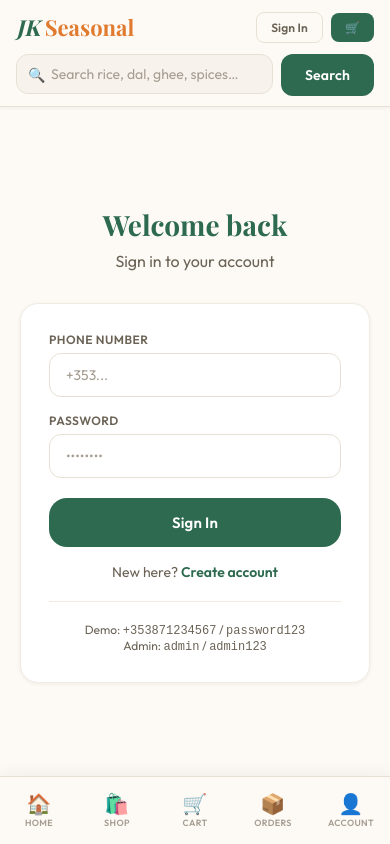
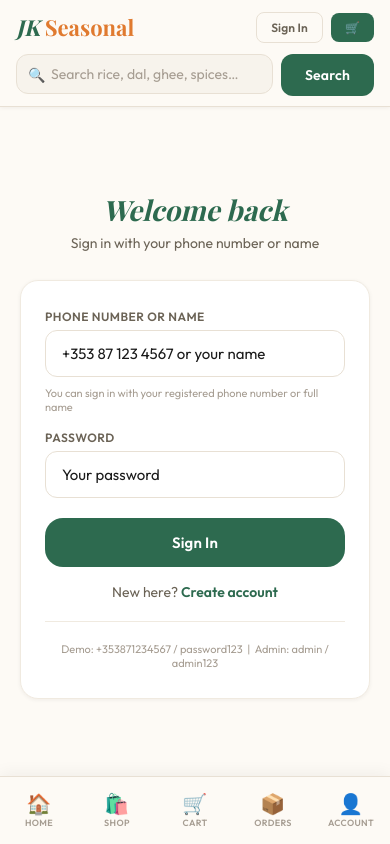
Before and after one commit to peppinfernando/indian-grocery, a React (Create React App) app in the folder frontend/: page /login in a window 390 px wide. Built offline with nearby package versions, Linux system fonts and the light colour scheme; a web font is replaced by a local one.

Commit message:
Login by name or phone number

```diff
--- a/frontend/src/pages/AuthPages.js
+++ b/frontend/src/pages/AuthPages.js
@@ -4,7 +4,8 @@ import { login as loginApi, register as registerApi } from '../hooks/useApi';
 import { useAuth, useToast } from '../context/AppContext';
 
 export function LoginPage() {
-  const [form, setForm] = useState({ phone: '', password: '' });
+  const [identifier, setIdentifier] = useState('');
+  const [password, setPassword] = useState('');
   const [loading, setLoading] = useState(false);
   const { login } = useAuth();
   const { showToast } = useToast();
@@ -14,47 +15,62 @@ export function LoginPage() {
     e.preventDefault();
     setLoading(true);
     try {
-      const data = await loginApi(form);
+      const data = await loginApi({ phone: identifier.trim(), password });
       login(data);
-      showToast(`Welcome back, ${data.name}! 👋`);
+      showToast('Welcome back, ' + data.name + '!');
       navigate(data.is_admin ? '/admin' : '/account');
     } catch {
-      showToast('Invalid phone or password');
-    } finally {
-      setLoading(false);
-    }
+      showToast('Invalid credentials — check your phone number or name');
+    } finally { setLoading(false); }
+  };
+
+  const inp = {
+    padding: '13px 16px', border: '1.5px solid var(--border)',
+    borderRadius: 'var(--radius-md)', background: 'var(--surface)',
+    color: 'var(--text)', fontSize: 15, outline: 'none',
+    fontFamily: 'var(--font-body)', width: '100%',
+    WebkitTextFillColor: 'var(--text)', boxSizing: 'border-box'
   };
 
   return (
-    <div className="page-content fade-up" style={{ display: 'flex', alignItems: 'center', justifyContent: 'center', minHeight: '80vh', padding: '20px' }}>
+    <div className="page-content fade-up" style={{ display: 'flex', alignItems: 'center', justifyContent: 'center', minHeight: '80vh', padding: 20 }}>
       <div style={{ width: '100%', maxWidth: 400 }}>
-        <div style={{ textAlign: 'center', marginBottom: 32 }}>
-          <h1 style={{ fontFamily: 'var(--font-display)', fontSize: 28, fontWeight: 700, color: 'var(--primary)', marginBottom: 8 }}>Welcome back</h1>
-          <p style={{ color: 'var(--text-muted)' }}>Sign in to your account</p>
+        <div style={{ textAlign: 'center', marginBottom: 28 }}>
+          <h1 style={{ fontFamily: 'var(--font-display)', fontSize: 28, fontWeight: 700, color: 'var(--primary)', marginBottom: 6, fontStyle: 'italic' }}>Welcome back</h1>
+          <p style={{ color: 'var(--text-muted)', fontSize: 14 }}>Sign in with your phone number or name</p>
         </div>
-        <div className="card" style={{ padding: '28px 28px' }}>
+        <div className="card" style={{ padding: '28px 24px' }}>
           <form onSubmit={handleSubmit} style={{ display: 'flex', flexDirection: 'column', gap: 16 }}>
             <div className="form-group">
-              <label className="form-label">Phone Number</label>
-              <input className="form-input" type="tel" placeholder="+353..." value={form.phone}
-                onChange={e => setForm(f => ({ ...f, phone: e.target.value }))} required />
+              <label className="form-label">Phone Number or Name</label>
+              <input style={inp} type="text"
+                placeholder="+353 87 123 4567 or your name"
+                value={identifier}
+                onChange={e => setIdentifier(e.target.value)}
+                onFocus={e => e.target.style.borderColor = 'var(--primary)'}
+                onBlur={e => e.target.style.borderColor = 'var(--border)'}
+                required />
+              <p style={{ fontSize: 11, color: 'var(--text-light)', marginTop: 3 }}>You can sign in with your registered phone number or full name</p>
             </div>
             <div className="form-group">
               <label className="form-label">Password</label>
-              <input className="form-input" type="password" placeholder="••••••••" value={form.password}
-                onChange={e => setForm(f => ({ ...f, password: e.target.value }))} required />
+              <input style={inp} type="password" placeholder="Your password"
+                value={password}
+                onChange={e => setPassword(e.target.value)}
+                onFocus={e => e.target.style.borderColor = 'var(--primary)'}
+                onBlur={e => e.target.style.borderColor = 'var(--border)'}
+                required />
             </div>
             <button type="submit" className="btn btn-primary btn-lg" style={{ width: '100%', marginTop: 4 }} disabled={loading}>
-              {loading ? 'Signing in…' : 'Sign In'}
+              {loading ? 'Signing in...' : 'Sign In'}
             </button>
           </form>
           <div style={{ textAlign: 'center', marginTop: 16, fontSize: 14, color: 'var(--text-muted)' }}>
             New here? <Link to="/register" style={{ color: 'var(--primary)', fontWeight: 600 }}>Create account</Link>
           </div>
           <hr />
-          <div style={{ fontSize: 12, color: 'var(--text-muted)', textAlign: 'center' }}>
-            Demo: <code>+353871234567</code> / <code>password123</code><br/>
-            Admin: <code>admin</code> / <code>admin123</code>
+          <div style={{ fontSize: 11, color: 'var(--text-light)', textAlign: 'center' }}>
+            Demo: +353871234567 / password123 &nbsp;|&nbsp; Admin: admin / admin123
           </div>
         </div>
       </div>
@@ -62,8 +78,40 @@ export function LoginPage() {
   );
 }
 
+function PhoneInput({ value, onChange }) {
+  return (
+    <div style={{ display: 'flex', borderRadius: 'var(--radius-md)', overflow: 'hidden', border: '1.5px solid var(--border)' }}>
+      <div style={{
+        background: 'var(--surface-2)', padding: '13px 12px',
+        fontSize: 13, color: 'var(--text-muted)', fontWeight: 600,
+        whiteSpace: 'nowrap', display: 'flex', alignItems: 'center', gap: 5,
+        flexShrink: 0, userSelect: 'none', borderRight: '1.5px solid var(--border)',
+      }}>
+        🇮🇪 +353
+      </div>
+      <input
+        style={{
+          padding: '13px 12px', border: 'none', background: 'var(--surface)',
+          color: 'var(--text)', fontSize: 15, outline: 'none',
+          fontFamily: 'var(--font-body)', flex: 1, width: '100%',
+          WebkitTextFillColor: 'var(--text)', boxSizing: 'border-box',
+        }}
+        type="tel"
+        placeholder="87 123 4567"
+        value={value}
+        onChange={e => onChange(e.target.value.replace(/[^0-9\s\-]/g, ''))}
+        maxLength={12}
+        required
+      />
+    </div>
+  );
+}
+
 export function RegisterPage() {
-  const [form, setForm] = useState({ name: '', phone: '', password: '', email: '' });
+  const [name, setName] = useState('');
+  const [phone, setPhone] = useState('');
+  const [password, setPassword] = useState('');
+  const [email, setEmail] = useState('');
   const [loading, setLoading] = useState(false);
   const { login } = useAuth();
   const { showToast } = useToast();
@@ -73,41 +121,62 @@ export function RegisterPage() {
     e.preventDefault();
     setLoading(true);
     try {
-      const data = await registerApi(form);
+      const digits = phone.replace(/\s/g, '').replace(/^0/, '');
+      const fullPhone = '+353' + digits;
+      const data = await registerApi({ name, phone: fullPhone, password, email: email || null });
       login(data);
-      showToast(`Account created! Welcome, ${data.name} 🎉`);
+      showToast('Account created! Welcome, ' + data.name);
       navigate('/account');
     } catch (err) {
-      showToast(err.response?.data?.detail || 'Registration failed');
-    } finally {
-      setLoading(false);
-    }
+      showToast((err.response && err.response.data && err.response.data.detail) || 'Registration failed');
+    } finally { setLoading(false); }
+  };
+
+  const inp = {
+    padding: '13px 16px', border: '1.5px solid var(--border)',
+    borderRadius: 'var(--radius-md)', background: 'var(--surface)',
+    color: 'var(--text)', fontSize: 15, outline: 'none',
+    fontFamily: 'var(--font-body)', width: '100%',
+    WebkitTextFillColor: 'var(--text)', boxSizing: 'border-box'
   };
 
   return (
-    <div className="page-content fade-up" style={{ display: 'flex', alignItems: 'center', justifyContent: 'center', minHeight: '80vh', padding: '20px' }}>
+    <div className="page-content fade-up" style={{ display: 'flex', alignItems: 'center', justifyContent: 'center', minHeight: '80vh', padding: 20 }}>
       <div style={{ width: '100%', maxWidth: 420 }}>
-        <div style={{ textAlign: 'center', marginBottom: 32 }}>
-          <h1 style={{ fontFamily: 'var(--font-display)', fontSize: 28, fontWeight: 700, color: 'var(--primary)', marginBottom: 8 }}>Create Account</h1>
-          <p style={{ color: 'var(--text-muted)' }}>Start ordering in minutes</p>
+        <div style={{ textAlign: 'center', marginBottom: 28 }}>
+          <h1 style={{ fontFamily: 'var(--font-display)', fontSize: 28, fontWeight: 700, color: 'var(--primary)', marginBottom: 6, fontStyle: 'italic' }}>Create Account</h1>
+          <p style={{ color: 'var(--text-muted)', fontSize: 14 }}>Start ordering in minutes</p>
         </div>
-        <div className="card" style={{ padding: '28px 28px' }}>
+        <div className="card" style={{ padding: '28px 24px' }}>
           <form onSubmit={handleSubmit} style={{ display: 'flex', flexDirection: 'column', gap: 16 }}>
-            {[
-              { label: 'Full Name', field: 'name', type: 'text', ph: 'Your full name' },
-              { label: 'Phone Number', field: 'phone', type: 'tel', ph: '+353...' },
-              { label: 'Password', field: 'password', type: 'password', ph: 'Min 6 characters' },
-              { label: 'Email (optional)', field: 'email', type: 'email', ph: 'your@email.com' },
-            ].map(f => (
-              <div key={f.field} className="form-group">
-                <label className="form-label">{f.label}</label>
-                <input className="form-input" type={f.type} placeholder={f.ph}
-                  value={form[f.field]} onChange={e => setForm(p => ({ ...p, [f.field]: e.target.value }))}
-                  required={f.field !== 'email'} />
-              </div>
-            ))}
+            <div className="form-group">
+              <label className="form-label">Full Name</label>
+              <input style={inp} type="text" placeholder="Your full name"
+                value={name} onChange={e => setName(e.target.value)}
+                onFocus={e => e.target.style.borderColor = 'var(--primary)'}
+                onBlur={e => e.target.style.borderColor = 'var(--border)'} required />
+            </div>
+            <div className="form-group">
+              <label className="form-label">Phone Number</label>
+              <PhoneInput value={phone} onChange={setPhone} />
+              <p style={{ fontSize: 11, color: 'var(--text-muted)', marginTop: 4 }}>Irish number — enter digits after +353</p>
+            </div>
+            <div className="form-group">
+              <label className="form-label">Password</label>
+              <input style={inp} type="password" placeholder="Min 6 characters"
+                value={password} onChange={e => setPassword(e.target.value)}
+                onFocus={e => e.target.style.borderColor = 'var(--primary)'}
+                onBlur={e => e.target.style.borderColor = 'var(--border)'} required />
+            </div>
+            <div className="form-group">
+              <label className="form-label">Email (optional)</label>
+              <input style={inp} type="email" placeholder="your@email.com"
+                value={email} onChange={e => setEmail(e.target.value)}
+                onFocus={e => e.target.style.borderColor = 'var(--primary)'}
+                onBlur={e => e.target.style.borderColor = 'var(--border)'} />
+            </div>
             <button type="submit" className="btn btn-primary btn-lg" style={{ width: '100%', marginTop: 4 }} disabled={loading}>
-              {loading ? 'Creating account…' : 'Create Account'}
+              {loading ? 'Creating account...' : 'Create Account'}
             </button>
           </form>
           <div style={{ textAlign: 'center', marginTop: 16, fontSize: 14, color: 'var(--text-muted)' }}>
```
Also changed, not shown: 1 other file (tests, documents, lock files or other folders).
